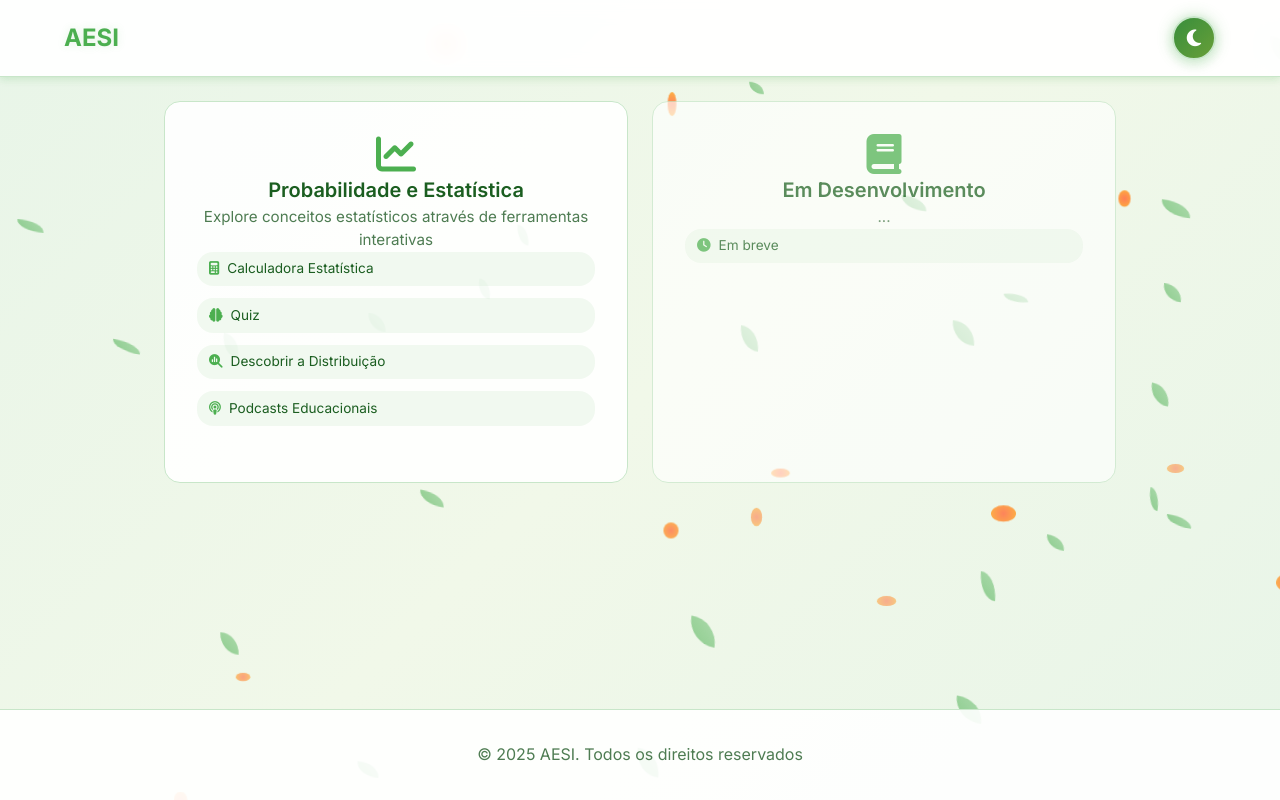
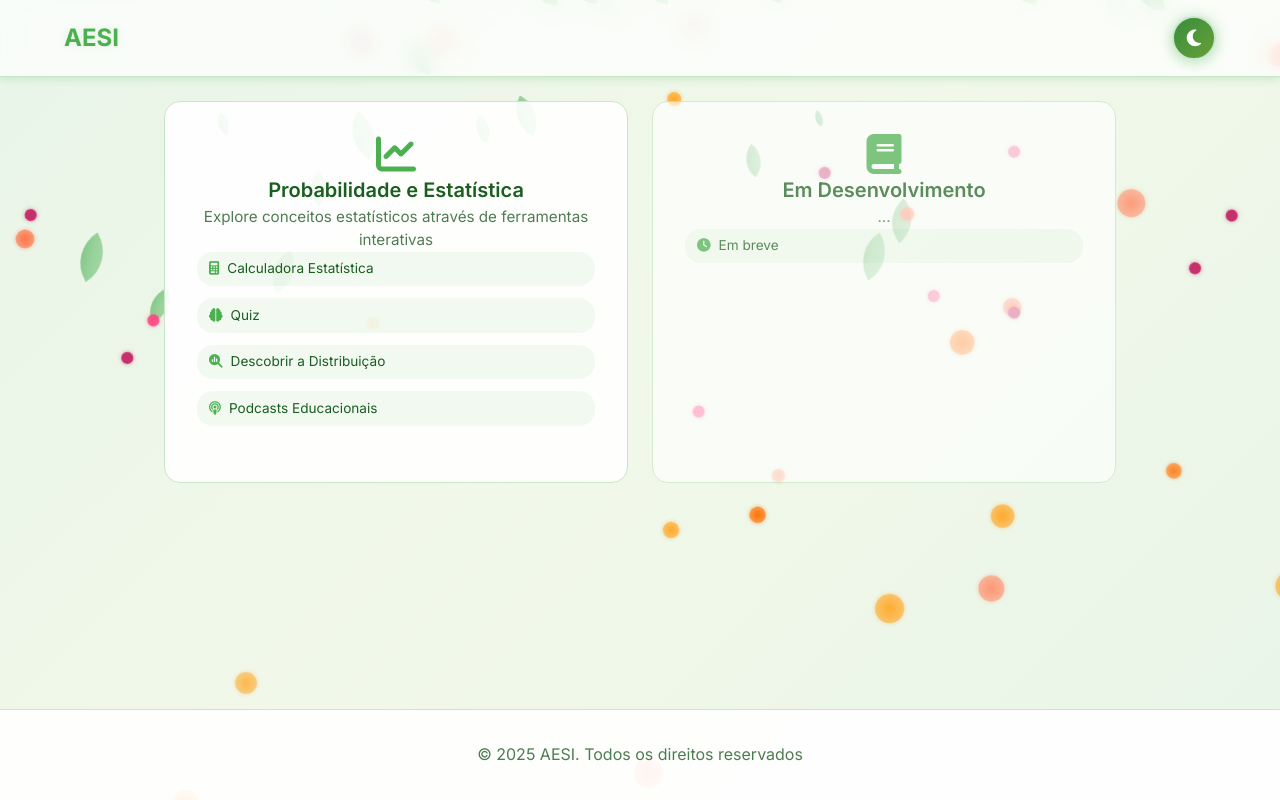
Before and after one commit to Beelzebub2/aesi-website, a Flask app: page / in a window 1280 px wide. Run offline with Flask 3, Linux system fonts and the light colour scheme.

Commit message:
Enhance galaxy theme effects: increase star and nebula counts, add star dust particles, and improve animations for a more dynamic background experience.

```diff
--- a/static/css/general/style.css
+++ b/static/css/general/style.css
@@ -24,7 +24,7 @@
     --border-color: #C8E6C9;
     --shadow-color: rgba(76, 175, 80, 0.15);
     --hover-bg: rgba(129, 199, 132, 0.1);
-    --navbar-bg: rgba(255, 255, 255, 0.95);
+    --navbar-bg: rgba(255, 255, 255, 0.7);
 
     /* Grass-themed additional colors */
     --grass-light: #E8F5E8;
@@ -80,7 +80,7 @@
     --border-color: #30363D;
     --shadow-color: rgba(33, 150, 243, 0.2);
     --hover-bg: rgba(33, 150, 243, 0.1);
-    --navbar-bg: rgba(13, 17, 23, 0.95);
+    --navbar-bg: rgba(13, 17, 23, 0.7);
 
     /* Blue-themed additional colors */
     --nebula-blue: #2196F3;
--- a/static/js/general/background.js
+++ b/static/js/general/background.js
@@ -18,45 +18,67 @@ function createThemeAwareBackground() {
 
 // Create starfield effect for galaxy theme
 function createGalaxyBackground(container) {
-    const numStars = 150;
-    const numNebulas = 8;
+    const numStars = 200;
+    const numNebulas = 12;
+    const numStarDust = 15; // Changed to star dust particles
 
-    // Create stars
+    // Create regular stars with enhanced movement
     for (let i = 0; i < numStars; i++) {
         const star = document.createElement('div');
         star.className = 'cosmic-star';
+        const size = Math.random() * 4 + 1;
         star.style.cssText = `
             position: absolute;
             left: ${Math.random() * 100}%;
             top: ${Math.random() * 100}%;
-            width: ${Math.random() * 3 + 1}px;
-            height: ${Math.random() * 3 + 1}px;
+            width: ${size}px;
+            height: ${size}px;
             background: #F0F6FC;
             border-radius: 50%;
-            animation: cosmicTwinkle ${Math.random() * 4 + 2}s ease-in-out infinite;
-            animation-delay: ${Math.random() * 3}s;
-            box-shadow: 0 0 6px rgba(240, 246, 252, 0.8);
+            animation: cosmicTwinkle ${Math.random() * 4 + 2}s ease-in-out infinite,
+                       starFloat ${Math.random() * 20 + 15}s linear infinite;
+            animation-delay: ${Math.random() * 3}s, ${Math.random() * 10}s;
+            box-shadow: 0 0 ${size * 2}px rgba(240, 246, 252, 0.8);
         `;
         container.appendChild(star);
+    }    // Create star dust particles
+    for (let i = 0; i < numStarDust; i++) {
+        const starDust = document.createElement('div');
+        starDust.className = 'star-dust';
+        const size = Math.random() * 2 + 1;
+        starDust.style.cssText = `
+            position: absolute;
+            left: ${Math.random() * 100}%;
+            top: -20px;
+            width: ${size}px;
+            height: ${size}px;
+            background: #F0F6FC;
+            border-radius: 50%;
+            animation: starDustFall ${Math.random() * 8 + 12}s linear infinite;
+            animation-delay: ${Math.random() * 10}s;
+            opacity: ${Math.random() * 0.6 + 0.3};
+            box-shadow: 0 0 ${size * 3}px rgba(240, 246, 252, 0.4);
+        `;
+        container.appendChild(starDust);
     }
 
     // Create nebula effects
     for (let i = 0; i < numNebulas; i++) {
         const nebula = document.createElement('div');
         nebula.className = 'cosmic-nebula';
-        const colors = ['#2196F3', '#1976D2', '#03DAC6'];
+        const colors = ['#2196F3', '#1976D2', '#03DAC6', '#7C4DFF', '#E91E63'];
         const color = colors[Math.floor(Math.random() * colors.length)];
 
         nebula.style.cssText = `
             position: absolute;
             left: ${Math.random() * 100}%;
             top: ${Math.random() * 100}%;
-            width: ${Math.random() * 200 + 100}px;
-            height: ${Math.random() * 200 + 100}px;
-            background: radial-gradient(circle, ${color}20 0%, transparent 70%);
+            width: ${Math.random() * 300 + 150}px;
+            height: ${Math.random() * 300 + 150}px;
+            background: radial-gradient(circle, ${color}15 0%, transparent 70%);
             border-radius: 50%;
-            animation: nebulaFloat ${Math.random() * 20 + 15}s ease-in-out infinite;
-            animation-delay: ${Math.random() * 5}s;
+            animation: nebulaFloat ${Math.random() * 25 + 20}s ease-in-out infinite;
+            animation-delay: ${Math.random() * 8}s;
         `;
         container.appendChild(nebula);
     }
@@ -64,45 +86,77 @@ function createGalaxyBackground(container) {
 
 // Create nature effects for grass theme
 function createGrassBackground(container) {
-    const numLeaves = 25;
-    const numFlowers = 12;
-
-    // Create floating leaves
+    const numLeaves = 25; // Falling leaves
+    const numFlowers = 15; // Falling flowers
+    const numStaticFlowers = 20; // Static flowers    // Create floating leaves with enhanced movement
     for (let i = 0; i < numLeaves; i++) {
         const leaf = document.createElement('div');
         leaf.className = 'nature-leaf';
+        const size = Math.random() * 25 + 12;
         leaf.style.cssText = `
             position: absolute;
             left: ${Math.random() * 100}%;
-            top: ${Math.random() * 100}%;
-            width: ${Math.random() * 20 + 10}px;
-            height: ${Math.random() * 20 + 10}px;
-            background: linear-gradient(45deg, #4CAF50, #81C784);
+            top: -20px;
+            width: ${size}px;
+            height: ${size}px;
+            background: linear-gradient(45deg, #4CAF50, #81C784, #A5D6A7);
             border-radius: 0 100% 0 100%;
-            animation: leafFloat ${Math.random() * 15 + 10}s ease-in-out infinite;
-            animation-delay: ${Math.random() * 5}s;
-            opacity: 0.6;
+            animation: leafFall ${Math.random() * 8 + 12}s linear infinite;
+            animation-delay: ${Math.random() * 10}s;
+            opacity: 0.8;
+            transform-origin: center;
         `;
         container.appendChild(leaf);
-    }
-
-    // Create flower accents
-    for (let i = 0; i < numFlowers; i++) {
+    }    // Create static flower accents
+    for (let i = 0; i < numStaticFlowers; i++) {
         const flower = document.createElement('div');
         flower.className = 'nature-flower';
+        const colors = ['#FF7043', '#FFA726', '#FF8A65', '#FFAB40', '#FF6F00'];
+        const color = colors[Math.floor(Math.random() * colors.length)];
+        const size = Math.random() * 18 + 10;
+
         flower.style.cssText = `
             position: absolute;
             left: ${Math.random() * 100}%;
             top: ${Math.random() * 100}%;
-            width: ${Math.random() * 15 + 8}px;
-            height: ${Math.random() * 15 + 8}px;
-            background: radial-gradient(circle, #FF7043, #FFA726);
+            width: ${size}px;
+            height: ${size}px;
+            background: radial-gradient(circle, ${color}, ${color}80);
             border-radius: 50%;
-            animation: flowerGlow ${Math.random() * 8 + 4}s ease-in-out infinite;
-            animation-delay: ${Math.random() * 3}s;
-            opacity: 0.7;
+            animation: flowerGlow ${Math.random() * 10 + 6}s ease-in-out infinite;
+            animation-delay: ${Math.random() * 5}s;
+            opacity: 0.8;
+        `;
+
+        // Add petals effect
+        flower.innerHTML = `
+            <div style="position: absolute; top: -2px; left: -2px; right: -2px; bottom: -2px;
+                        background: radial-gradient(circle, ${color}40, transparent);
+                        border-radius: 50%; animation: petalSway 4s ease-in-out infinite;"></div>
         `;
         container.appendChild(flower);
+    }
+
+    // Create falling flowers
+    for (let i = 0; i < numFlowers; i++) {
+        const fallingFlower = document.createElement('div');
+        fallingFlower.className = 'falling-flower';
+        const colors = ['#E91E63', '#F06292', '#FF4081', '#C2185B'];
+        const color = colors[Math.floor(Math.random() * colors.length)];
+
+        fallingFlower.style.cssText = `
+            position: absolute;
+            left: ${Math.random() * 100}%;
+            top: -20px;
+            width: 12px;
+            height: 12px;
+            background: ${color};
+            border-radius: 50%;
+            animation: flowerFall ${Math.random() * 6 + 10}s linear infinite;
+            animation-delay: ${Math.random() * 8}s;
+            box-shadow: 0 0 4px ${color}80;
+        `;
+        container.appendChild(fallingFlower);
     }
 }
 
@@ -115,24 +169,92 @@ function addBackgroundAnimations() {
     style.textContent = `
         @keyframes cosmicTwinkle {
             0%, 100% { opacity: 0.3; transform: scale(1); }
-            50% { opacity: 1; transform: scale(1.2); }
+            25% { opacity: 0.8; transform: scale(1.3); }
+            50% { opacity: 1; transform: scale(1.5); }
+            75% { opacity: 0.6; transform: scale(1.2); }
+        }
+
+        @keyframes starFloat {
+            0% { transform: translateX(0) translateY(0) rotate(0deg); }
+            25% { transform: translateX(10px) translateY(-5px) rotate(90deg); }
+            50% { transform: translateX(-5px) translateY(8px) rotate(180deg); }
+            75% { transform: translateX(-8px) translateY(-3px) rotate(270deg); }
+            100% { transform: translateX(0) translateY(0) rotate(360deg); }
+        }        @keyframes starDustFall {
+            0% {
+                transform: translateX(0) translateY(0) rotate(0deg);
+                opacity: 0;
+            }
+            10% {
+                opacity: 0.8;
+            }
+            90% {
+                opacity: 0.6;
+            }
+            100% {
+                transform: translateX(15px) translateY(100vh) rotate(180deg);
+                opacity: 0;
+            }
+        }
+
+        .star-trail {
+            position: absolute;
+            width: 30px;
+            height: 2px;
+            background: linear-gradient(90deg, transparent, #F0F6FC, transparent);
+            transform: rotate(45deg);
+            transform-origin: left;
+            opacity: 0.7;
         }
 
         @keyframes nebulaFloat {
-            0%, 100% { transform: translate(0, 0) rotate(0deg); opacity: 0.3; }
-            33% { transform: translate(20px, -10px) rotate(120deg); opacity: 0.6; }
-            66% { transform: translate(-15px, 15px) rotate(240deg); opacity: 0.4; }
+            0%, 100% { transform: translate(0, 0) rotate(0deg) scale(1); opacity: 0.3; }
+            25% { transform: translate(30px, -15px) rotate(90deg) scale(1.1); opacity: 0.6; }
+            50% { transform: translate(-20px, 20px) rotate(180deg) scale(0.9); opacity: 0.4; }
+            75% { transform: translate(-25px, -10px) rotate(270deg) scale(1.05); opacity: 0.5; }
+        }
+          @keyframes leafFall {
+            0% {
+                transform: translateX(0) translateY(0) rotate(0deg);
+                opacity: 0;
+            }
+            10% {
+                opacity: 0.8;
+            }
+            90% {
+                opacity: 0.8;
+            }
+            100% {
+                transform: translateX(30px) translateY(100vh) rotate(180deg);
+                opacity: 0;
+            }
         }
 
-        @keyframes leafFloat {
-            0%, 100% { transform: translateY(0) rotate(0deg); }
-            33% { transform: translateY(-15px) rotate(10deg); }
-            66% { transform: translateY(-5px) rotate(-5deg); }
+        @keyframes flowerFall {
+            0% {
+                transform: translateX(0) translateY(0) rotate(0deg);
+                opacity: 0;
+            }
+            10% {
+                opacity: 0.9;
+            }
+            90% {
+                opacity: 0.9;
+            }
+            100% {
+                transform: translateX(20px) translateY(100vh) rotate(360deg);
+                opacity: 0;
+            }
         }
 
         @keyframes flowerGlow {
-            0%, 100% { opacity: 0.5; transform: scale(1); }
-            50% { opacity: 0.9; transform: scale(1.1); }
+            0%, 100% { opacity: 0.6; transform: scale(1) rotate(0deg); }
+            33% { opacity: 1; transform: scale(1.2) rotate(120deg); }
+            66% { opacity: 0.8; transform: scale(1.1) rotate(240deg); }
+        }
+          @keyframes petalSway {
+            0%, 100% { transform: rotate(0deg) scale(1); }
+            50% { transform: rotate(5deg) scale(1.05); }
         }
     `;
     document.head.appendChild(style);
--- a/templates/base.html
+++ b/templates/base.html
@@ -6,6 +6,7 @@
     <meta name="viewport" content="width=device-width, initial-scale=1.0">
     <meta name="description"
         content="{% block description %}Plataforma de aprendizagem interativa com diversos temas e disciplinas{% endblock %}">
+    <link rel="icon" type="image/png" href="{{ url_for('static', filename='images/icon.png') }}">
     <link href="https://fonts.googleapis.com/css2?family=Inter:wght@400;500;600;700&display=swap" rel="stylesheet">
     <link rel="stylesheet" href="https://cdnjs.cloudflare.com/ajax/libs/font-awesome/6.4.0/css/all.min.css">
     <link rel="stylesheet" href="{{ url_for('static', filename='css/general/style.css') }}">
```
